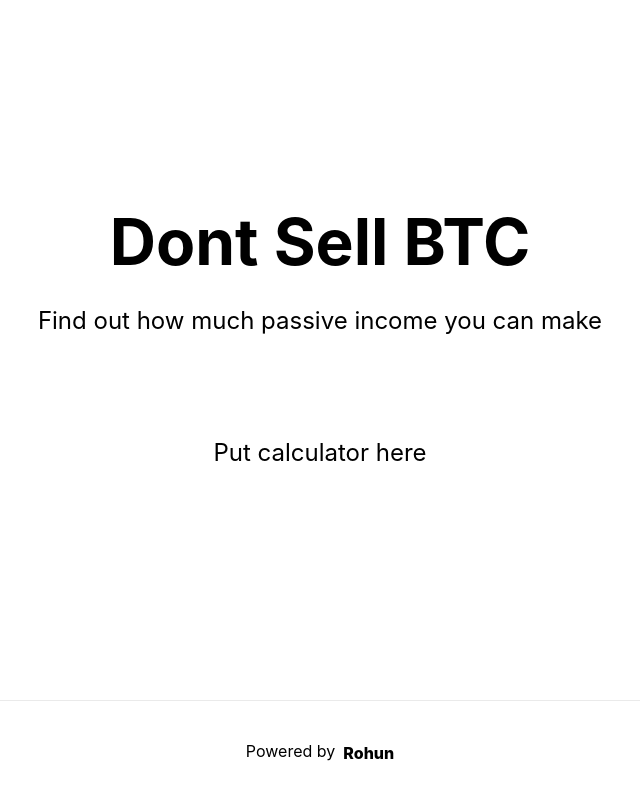
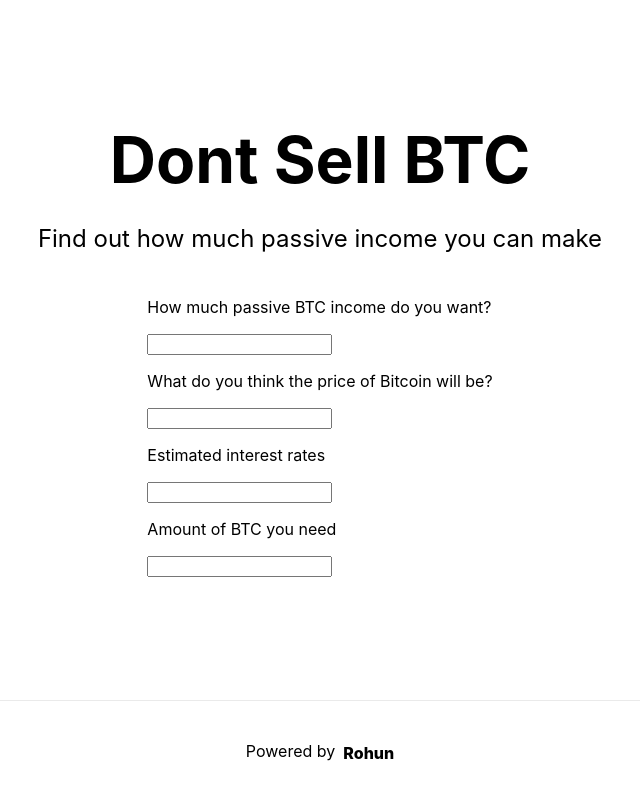
Before and after one commit to therobertc/dontsellbtc, a Next.js app: page / in a window 1280 px wide. Shown: the whole page, without its empty margins (320-960 px from the left). Built offline with nearby package versions, Linux system fonts and the light colour scheme.

Commit message:
forms v1

```diff
--- a/pages/index.js
+++ b/pages/index.js
@@ -18,8 +18,25 @@ export default function Home() {
           Find out how much passive income you can make
         </p>
 
-        <div className={styles.grid}>
-          <p className={styles.description}>Put calculator here</p>
+        <div>
+          <div>
+            <p>How much passive BTC income do you want?</p>
+            <input id="yearlyIncome"></input>
+          </div>
+
+          <div>
+            <p>What do you think the price of Bitcoin will be?</p>
+            <input id="priceBTC"></input>
+          </div>
+          <div>
+            <p>Estimated interest rates</p>
+            <input id="interestRate"></input>
+          </div>
+
+          <div>
+            <p>Amount of BTC you need</p>
+            <input id="amountBTC"></input>
+          </div>
         </div>
       </main>
 
--- a/styles/Home.module.css
+++ b/styles/Home.module.css
@@ -73,10 +73,11 @@
   display: flex;
   align-items: center;
   justify-content: center;
-  /* flex-wrap: wrap; */
+  flex-wrap: wrap;
   max-width: 800px;
   margin-top: 3rem;
   flex-direction: "column";
+  flex: 1;
 }
 
 .card {
```
